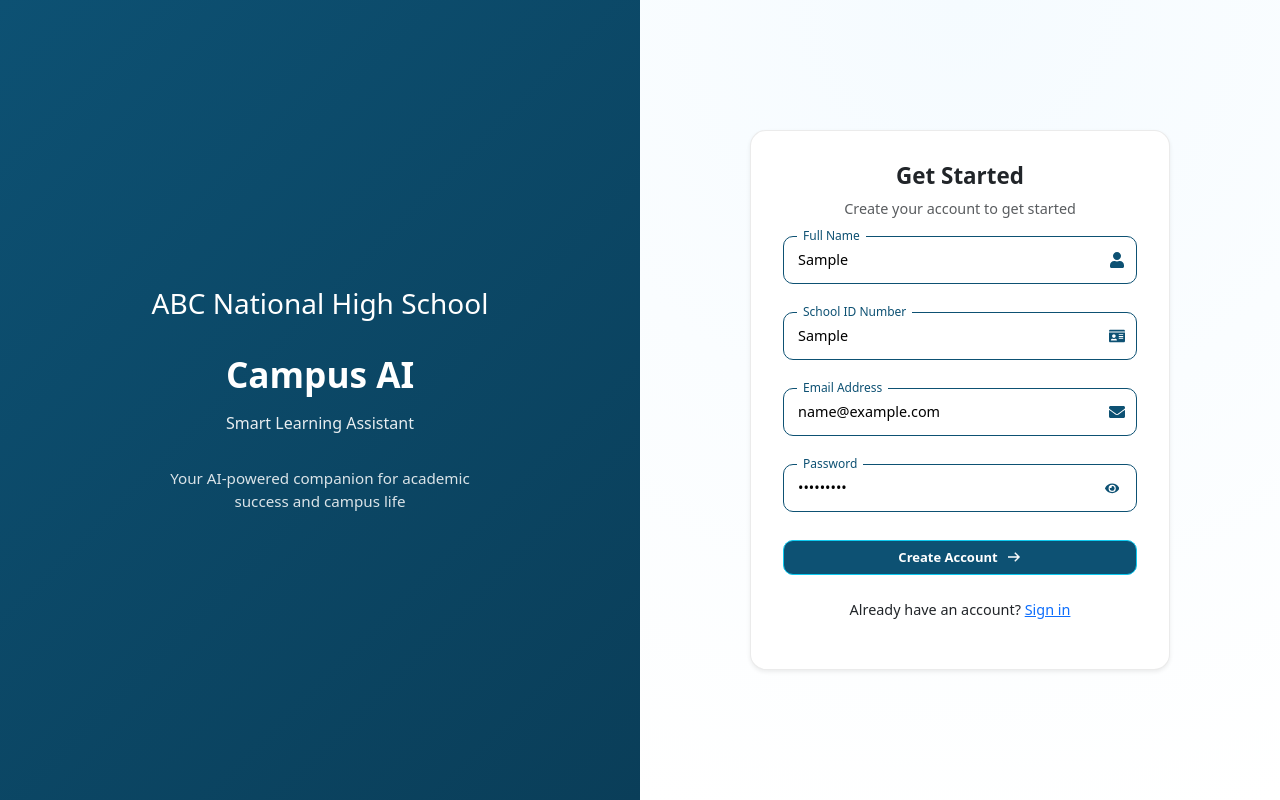
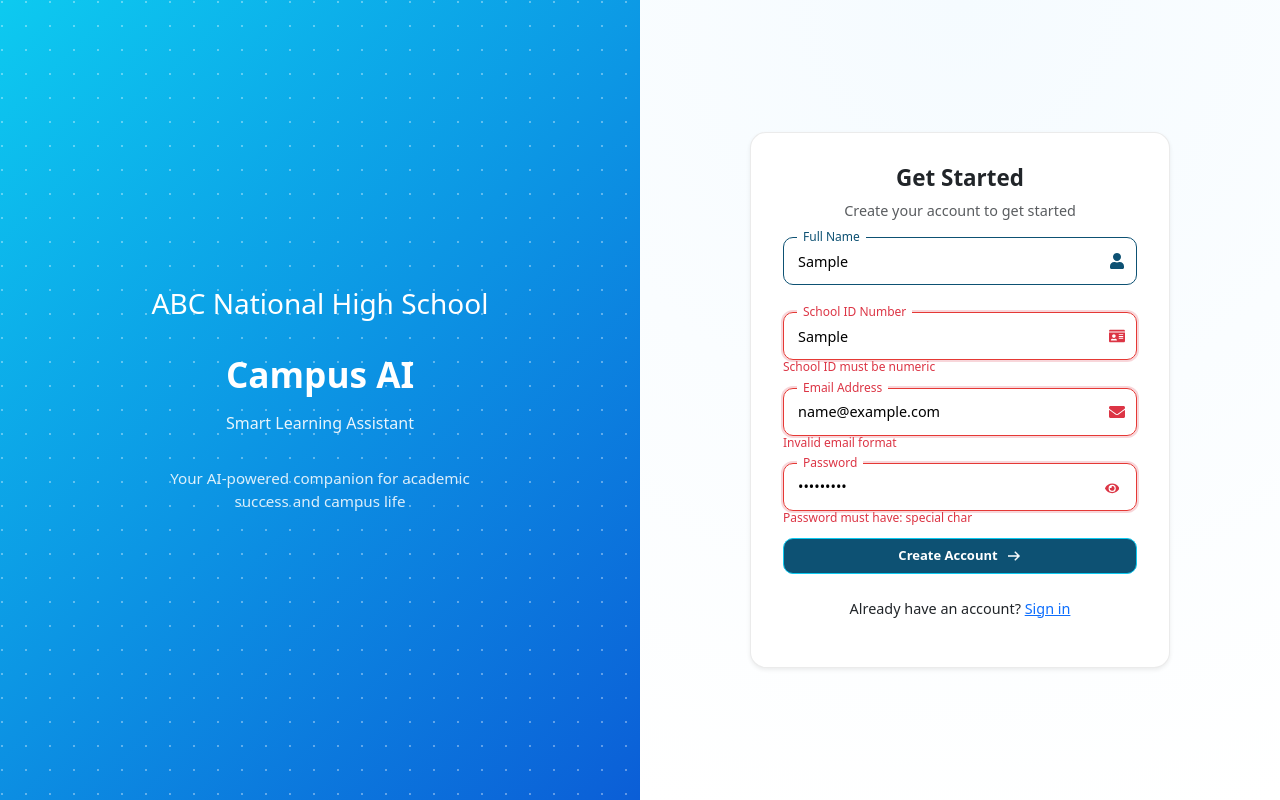
Before and after one commit to erwinfelix02/CVAI, a React (Vite) app in the folder frontend/: page /signup in a window 1280 px wide. Both pictures are taken after typing "Sample", "Sample", "name@example.com", "Sample123" into the empty fields and a click on the button "Create Account". Built offline with nearby package versions, Linux system fonts and the light colour scheme.

Commit message:
sign in, sign up

```diff
--- a/frontend/src/pages/ForgotPassword.tsx
+++ b/frontend/src/pages/ForgotPassword.tsx
@@ -1,33 +1,39 @@
 import { useState } from "react";
-import { FaKey } from "react-icons/fa";
+import { FaKey, FaEnvelope } from "react-icons/fa";
 import { Link, useNavigate } from "react-router-dom";
 import ArrowIcon from "../assets/arrow-right.png";
-import { FaEnvelope } from "react-icons/fa";
 import AuthCard from "../components/AuthCard";
 import Button from "../components/Button";
 import "../styles/auth.css";
 
 export default function ForgotPassword() {
   const [email, setEmail] = useState("");
-  const [touched, setTouched] = useState(false);
+  const [errors, setErrors] = useState<{ email?: string }>({});
   const navigate = useNavigate();
 
-  const emailRegex = /^[^\s@]+@[^\s@]+\.[^\s@]+$/;
-  const isEmailValid = emailRegex.test(email);
+  const isValidEmail = (value: string) =>
+    /^[^\s@]+@[^\s@]+\.[^\s@]+$/.test(value);
 
   const handleSubmit = (e: React.FormEvent) => {
     e.preventDefault();
-    if (!isEmailValid) return;
+    const newErrors: typeof errors = {};
 
-    // UI check only
-    navigate("/verify-code");
+    if (!email) newErrors.email = "Email is required";
+    else if (!isValidEmail(email)) newErrors.email = "Invalid email format";
+
+    setErrors(newErrors);
+
+    if (Object.keys(newErrors).length === 0) {
+      // UI check only
+      navigate("/verify-code");
+    }
   };
 
   return (
     <AuthCard
       header={
         <div className="d-flex justify-content-center mb-3">
-          <div className="reset-icon">
+          <div className={`reset-icon ${errors.email ? "icon-error" : ""}`}>
             <FaKey />
           </div>
         </div>
@@ -43,33 +49,35 @@ export default function ForgotPassword() {
       }
     >
       <form onSubmit={handleSubmit} noValidate>
-        {/* Modern outlined input */}
+        {/* Email input */}
         <div className="outlined-field">
           <input
             id="email"
             type="email"
-            className="outlined-input"
+            className={`outlined-input ${errors.email ? "input-error" : ""}`}
             placeholder=" "
             value={email}
-            onChange={(e) => setEmail(e.target.value)}
-            onBlur={() => setTouched(true)}
+            onChange={(e) => {
+              setEmail(e.target.value);
+              setErrors({ ...errors, email: undefined });
+            }}
             required
           />
-          <label>Email</label>
-          <FaEnvelope className="outlined-icon" />
+          <label className={errors.email ? "label-error" : ""}>Email</label>
+          <FaEnvelope
+            className={`outlined-icon ${errors.email ? "icon-error" : ""}`}
+          />
+          <div className="error-space">
+            <span className={errors.email ? "error-text show" : "error-text"}>
+              {errors.email || "placeholder"}
+            </span>
+          </div>
         </div>
-
-        {/* Error text */}
-        {touched && !isEmailValid && (
-          <small className="text-danger mb-2">
-            Please enter a valid email address
-          </small>
-        )}
 
         <Button
           type="submit"
           className="btn-brand w-100 d-inline-flex align-items-center justify-content-center gap-2"
-          disabled={!isEmailValid}
+          disabled={!email}
         >
           Send Reset Code
           <img src={ArrowIcon} alt="" className="btn-arrow" />
--- a/frontend/src/pages/SignIn.tsx
+++ b/frontend/src/pages/SignIn.tsx
@@ -9,40 +9,65 @@ import { FaUser, FaEye, FaEyeSlash, FaSyncAlt } from "react-icons/fa";
 
 export default function SignIn() {
   const [showPassword, setShowPassword] = useState(false);
+
+  // Inputs
+  const [email, setEmail] = useState("");
+  const [password, setPassword] = useState("");
+
+  // Validation errors
+  const [errors, setErrors] = useState<{ email?: string; password?: string }>({});
+
+  // Math verification
   const [userAnswer, setUserAnswer] = useState("");
   const [question, setQuestion] = useState({ a: 0, b: 0 });
   const [isRotating, setIsRotating] = useState(false);
 
-  // Function to generate new math question
+  // Generate math question
   const generateQuestion = () => {
     const a = Math.floor(Math.random() * 100) + 1;
     const b = Math.floor(Math.random() * 10) + 1;
     setQuestion({ a, b });
-    setUserAnswer(""); // reset user answer
+    setUserAnswer("");
   };
 
-  // Handle click + rotate animation
-  const handleRefresh = () => {
-    setIsRotating(true);
-    generateQuestion();
-    setTimeout(() => setIsRotating(false), 600); // match animation duration
-  };
-
-  // Generate initial question on load
   useEffect(() => {
     generateQuestion();
   }, []);
 
+  const handleRefresh = () => {
+    setIsRotating(true);
+    generateQuestion();
+    setTimeout(() => setIsRotating(false), 600);
+  };
+
   const correctAnswer = question.a + question.b;
   const isVerified = parseInt(userAnswer) === correctAnswer;
+
+  const isValidEmail = (value: string) =>
+    /^[^\s@]+@[^\s@]+\.[^\s@]+$/.test(value);
+
+  // Submit handler
+  const handleSubmit = () => {
+    const newErrors: typeof errors = {};
+
+    if (!email) newErrors.email = "Email is required";
+    else if (!isValidEmail(email)) newErrors.email = "Invalid email format";
+
+    if (!password) newErrors.password = "Password is required";
+
+    setErrors(newErrors);
+
+    if (Object.keys(newErrors).length === 0 && isVerified) {
+      console.log("Form is valid:", { email, password });
+      // send to backend
+    }
+  };
 
   return (
     <div className="auth-layout">
       {/* LEFT PANEL */}
       <div className="auth-left">
-        <h3 className="school-name text-center mb-3">
-          ABC National High School
-        </h3>
+        <h3 className="school-name text-center mb-3">ABC National High School</h3>
         <h1 className="campus-name">Campus AI</h1>
         <p>Smart Learning Assistant</p>
         <p className="auth-description">
@@ -73,32 +98,50 @@ export default function SignIn() {
 <div className="outlined-field">
   <input
     type="email"
-              className="outlined-input"
+    className={`outlined-input ${errors.email ? "input-error" : ""}`}
     placeholder=" "
-              required
+    value={email}
+    onChange={(e) => {
+      setEmail(e.target.value);
+      setErrors({ ...errors, email: undefined });
+    }}
   />
-            <label>Email</label>
-            <FaUser className="outlined-icon" />
+  <label className={errors.email ? "label-error" : ""}>Email</label>
+  <FaUser className={`outlined-icon ${errors.email ? "icon-error" : ""}`} />
+  <div className="error-space">
+    <span className={errors.email ? "error-text show" : "error-text"}>
+      {errors.email || "placeholder"}
+    </span>
+  </div>
 </div>
 
 {/* PASSWORD */}
 <div className="outlined-field">
   <input
     type={showPassword ? "text" : "password"}
-              className="outlined-input"
+    className={`outlined-input ${errors.password ? "input-error" : ""}`}
     placeholder=" "
-              required
+    value={password}
+    onChange={(e) => {
+      setPassword(e.target.value);
+      setErrors({ ...errors, password: undefined });
+    }}
   />
-            <label>Password</label>
-
+  <label className={errors.password ? "label-error" : ""}>Password</label>
   <button
     type="button"
-              className="outlined-icon"
+    className={`outlined-icon ${errors.password ? "icon-error" : ""}`}
     onClick={() => setShowPassword(!showPassword)}
   >
     {showPassword ? <FaEyeSlash /> : <FaEye />}
   </button>
+  <div className="error-space">
+    <span className={errors.password ? "error-text show" : "error-text"}>
+      {errors.password || "placeholder"}
+    </span>
   </div>
+</div>
+
 
           {/* MATH VERIFICATION */}
           <div className="math-verification">
@@ -110,11 +153,8 @@ export default function SignIn() {
               value={userAnswer}
               onChange={(e) => setUserAnswer(e.target.value.replace(/\D/, ""))}
               placeholder="?"
-              className={
-                userAnswer === "" ? "" : isVerified ? "correct" : "wrong"
-              } // <-- dynamic class
+              className={userAnswer === "" ? "" : isVerified ? "correct" : "wrong"}
             />
-
             <button
               type="button"
               className={`refresh-btn ${isRotating ? "rotate active" : ""}`}
@@ -125,7 +165,11 @@ export default function SignIn() {
             </button>
           </div>
 
-          <Button className="btn-brand w-100" disabled={!isVerified}>
+          <Button
+            className="btn-brand w-100"
+            onClick={handleSubmit}
+            disabled={!isVerified || !email || !password}
+          >
             Sign In <img src={ArrowIcon} className="btn-arrow" />
           </Button>
 
--- a/frontend/src/pages/SignUp.tsx
+++ b/frontend/src/pages/SignUp.tsx
@@ -15,6 +15,78 @@ import {
 
 export default function SignUp() {
   const [showPassword, setShowPassword] = useState(false);
+
+  // Inputs
+  const [fullName, setFullName] = useState("");
+  const [schoolId, setSchoolId] = useState("");
+  const [email, setEmail] = useState("");
+  const [password, setPassword] = useState("");
+
+  // Validation errors
+  const [errors, setErrors] = useState<{
+    fullName?: string;
+    schoolId?: string;
+    email?: string;
+    password?: string;
+  }>({});
+
+  const allowedDomains = ["gmail.com", "yahoo.com", "hotmail.com"];
+
+  const isValidEmail = (value: string) => {
+    const parts = value.split("@");
+    if (parts.length !== 2) return false;
+    const [local, domain] = parts;
+    if (!local) return false;
+    return allowedDomains.includes(domain.toLowerCase());
+  };
+
+  const handlePasswordChange = (value: string) => {
+    setPassword(value);
+    // Remove spaces automatically
+    const sanitizedValue = value.replace(/\s/g, "");
+    setPassword(sanitizedValue);
+    // Clear any existing password errors immediately
+    setErrors((prev) => ({ ...prev, password: undefined }));
+
+    // Real-time space validation
+    if (/\s/.test(value)) {
+      setErrors((prev) => ({ ...prev, password: "Spaces are not allowed" }));
+    }
+  };
+
+  const handleSubmit = () => {
+    const newErrors: typeof errors = {};
+
+    if (!fullName) newErrors.fullName = "Full Name is required";
+    if (!schoolId) newErrors.schoolId = "School ID is required";
+    else if (!/^\d+$/.test(schoolId))
+      newErrors.schoolId = "School ID must be numeric";
+
+    if (!email) newErrors.email = "Email is required";
+    else if (!isValidEmail(email)) newErrors.email = "Invalid email format";
+
+    if (!password) newErrors.password = "Password is required";
+    else {
+      const missing: string[] = [];
+
+      if (password.length < 8) missing.push("8+ chars");
+      if (!/[A-Z]/.test(password)) missing.push("uppercase");
+      if (!/[a-z]/.test(password)) missing.push("lowercase");
+      if (!/\d/.test(password)) missing.push("number");
+      if (!/[!@#$%^&*()_+{}\[\]:;<>,.?~\\/-]/.test(password))
+        missing.push("special char");
+
+      if (missing.length > 0)
+        newErrors.password = "Password must have: " + missing.join(", ");
+    }
+
+    setErrors(newErrors);
+
+    if (Object.keys(newErrors).length === 0) {
+      console.log("Form valid:", { fullName, schoolId, email, password });
+      // send data to backend
+    }
+  };
 
   return (
     <div className="auth-layout">
@@ -51,50 +123,118 @@ export default function SignUp() {
         >
           {/* FULL NAME */}
           <div className="outlined-field">
-            <input className="outlined-input" placeholder=" " required />
-            <label>Full Name</label>
-            <FaUser className="outlined-icon" />
+            <input
+              className={`outlined-input ${errors.fullName ? "input-error" : ""}`}
+              placeholder=" "
+              value={fullName}
+              onChange={(e) => {
+                setFullName(e.target.value);
+                setErrors({ ...errors, fullName: undefined });
+              }}
+              required
+            />
+            <label className={errors.fullName ? "label-error" : ""}>
+              Full Name
+            </label>
+            <FaUser
+              className={`outlined-icon ${errors.fullName ? "icon-error" : ""}`}
+            />
+            <div className="error-space">
+              <span
+                className={errors.fullName ? "error-text show" : "error-text"}
+              >
+                {errors.fullName || "placeholder"}
+              </span>
+            </div>
           </div>
 
           {/* SCHOOL ID */}
           <div className="outlined-field">
-            <input className="outlined-input" placeholder=" " required />
-            <label>School ID Number</label>
-            <FaIdCard className="outlined-icon" />
+            <input
+              className={`outlined-input ${errors.schoolId ? "input-error" : ""}`}
+              placeholder=" "
+              value={schoolId}
+              onChange={(e) => {
+                setSchoolId(e.target.value);
+                setErrors({ ...errors, schoolId: undefined });
+              }}
+              required
+            />
+            <label className={errors.schoolId ? "label-error" : ""}>
+              School ID Number
+            </label>
+            <FaIdCard
+              className={`outlined-icon ${errors.schoolId ? "icon-error" : ""}`}
+            />
+            <div className="error-space">
+              <span
+                className={errors.schoolId ? "error-text show" : "error-text"}
+              >
+                {errors.schoolId || "placeholder"}
+              </span>
+            </div>
           </div>
 
           {/* EMAIL */}
           <div className="outlined-field">
             <input
               type="email"
-              className="outlined-input"
+              className={`outlined-input ${errors.email ? "input-error" : ""}`}
               placeholder=" "
+              value={email}
+              onChange={(e) => {
+                setEmail(e.target.value);
+                setErrors({ ...errors, email: undefined });
+              }}
               required
             />
-            <label>Email Address</label>
-            <FaEnvelope className="outlined-icon" />
+            <label className={errors.email ? "label-error" : ""}>
+              Email Address
+            </label>
+            <FaEnvelope
+              className={`outlined-icon ${errors.email ? "icon-error" : ""}`}
+            />
+            <div className="error-space">
+              <span className={errors.email ? "error-text show" : "error-text"}>
+                {errors.email || "placeholder"}
+              </span>
+            </div>
           </div>
 
           {/* PASSWORD */}
           <div className="outlined-field">
             <input
               type={showPassword ? "text" : "password"}
-              className="outlined-input"
+              className={`outlined-input ${errors.password ? "input-error" : ""}`}
               placeholder=" "
+              value={password}
+              onChange={(e) => handlePasswordChange(e.target.value)}
               required
             />
-            <label>Password</label>
 
+            <label className={errors.password ? "label-error" : ""}>
+              Password
+            </label>
             <button
               type="button"
-              className="outlined-icon"
+              className={`outlined-icon ${errors.password ? "icon-error" : ""}`}
               onClick={() => setShowPassword((p) => !p)}
             >
               {showPassword ? <FaEyeSlash /> : <FaEye />}
             </button>
+            <div className="error-space">
+              <span
+                className={errors.password ? "error-text show" : "error-text"}
+              >
+                {errors.password || "placeholder"}
+              </span>
+            </div>
           </div>
 
-          <Button className="btn-brand w-100 d-flex align-items-center justify-content-center gap-2">
+          <Button
+            className="btn-brand w-100 d-flex align-items-center justify-content-center gap-2"
+            onClick={handleSubmit}
+          >
             Create Account
             <img src={ArrowIcon} alt="" className="btn-arrow" />
           </Button>
--- a/frontend/src/styles/auth.css
+++ b/frontend/src/styles/auth.css
@@ -420,8 +420,10 @@ input[type="password"]::-webkit-password-toggle-button {
 }
 
 /* LEFT PANEL */
-.auth-left {
-  background: linear-gradient(135deg, #0d5173, #0a3e59);
+.auth-left {  background-image:
+    radial-gradient(circle at 2px 2px, rgba(255, 255, 255, 0.35) 1px, transparent 0),
+    linear-gradient(135deg, #0dcaf0, #0b5ed7);
+  background-size: 24px 24px, cover;
   color: #fff;
   padding: 4rem;
   display: flex;
@@ -613,3 +615,80 @@ input[type="password"]::-webkit-password-toggle-button {
 .outlined-input:not(:placeholder-shown) ~ .outlined-toggle {
   color: var(--brand-primary);
 }
+.error-space {
+  position: absolute;
+  bottom: -16px; /* place it just below input */
+  left: 0;
+  font-size: 12px;
+  color: #e53935;
+}
+.outlined-field {
+  position: relative;
+  margin-bottom: 1.2rem; /* smaller than before */
+}
+/* Input error state */
+.input-error {
+  border-color: #e53935 !important; /* red border */
+}
+
+/* Space for error messages (prevents layout shift) */
+.error-space {
+  min-height: 16px;
+  margin-top: 4px;
+}
+
+/* Error text */
+.error-text {
+  font-size: 12px;
+  color: #e53935;
+  visibility: hidden;
+}
+
+.error-text.show {
+  visibility: visible;
+}
+
+/* Optional: shake effect for invalid inputs */
+@keyframes shake {
+  0% { transform: translateX(0); }
+  20% { transform: translateX(-3px); }
+  40% { transform: translateX(3px); }
+  60% { transform: translateX(-3px); }
+  80% { transform: translateX(3px); }
+  100% { transform: translateX(0); }
+}
+
+.input-error.shake {
+  animation: shake 0.3s;
+}
+/* Input red border when error */
+.outlined-input.input-error {
+  border-color: #dc3545; /* red */
+  box-shadow: 0 0 0 2px rgba(220, 53, 69, 0.2);
+}
+
+/* Label turns red on error */
+.outlined-field label.label-error {
+  color: #dc3545 !important;
+}
+
+/* Icon turns red on error */
+.outlined-icon.icon-error {
+  color: #dc3545 !important;
+}
+
+/* Error message styling */
+.error-space {
+  min-height: 16px; /* keeps space even if no error */
+  margin-top: 4px;
+}
+
+.error-text {
+  font-size: 0.75rem;
+  color: transparent;
+  transition: color 0.2s ease;
+}
+
+.error-text.show {
+  color: #dc3545;
+}
```
Lines whose indentation alone changed are shown as unchanged.
